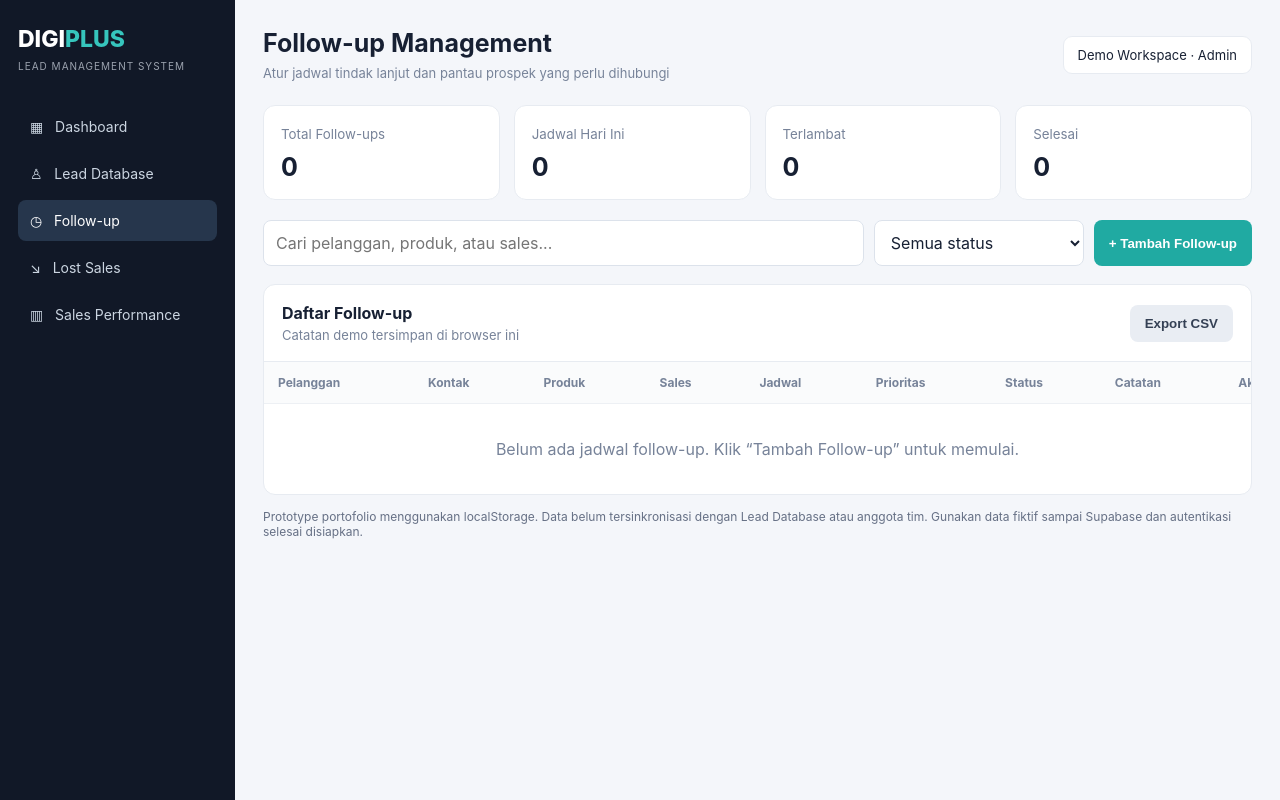
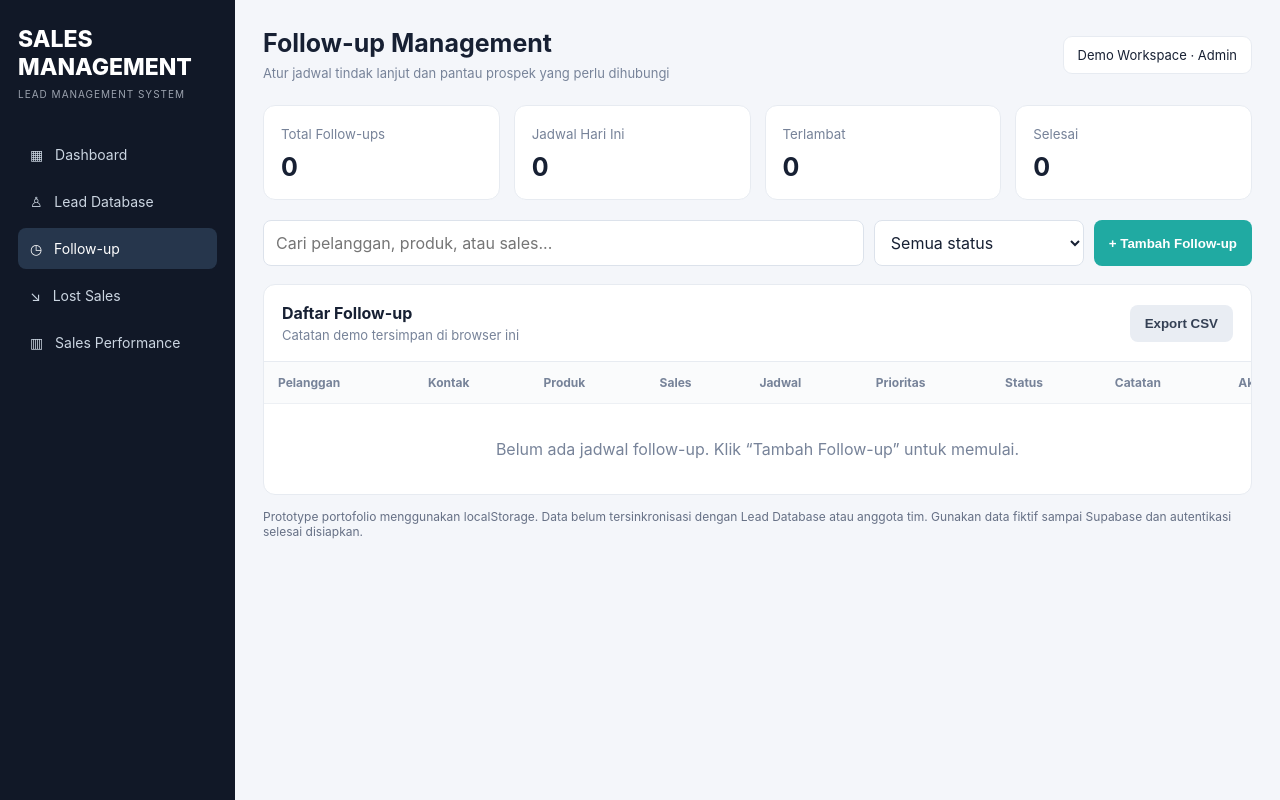
Before and after one commit to alfiriansyah/Sales-lead-management, a plain HTML site: page follow-up.html in a window 1280 px wide. Drawn offline with Linux system fonts and the light colour scheme.

Commit message:
Remove Digiplus branding from Follow Up

```diff
--- a/follow-up.html
+++ b/follow-up.html
@@ -2,7 +2,7 @@
 <html lang="id">
 <head>
 <meta charset="UTF-8"><meta name="viewport" content="width=device-width, initial-scale=1.0">
-<title>Digiplus | Follow-up Management</title>
+<title>Sales Management | Follow-up</title>
 <style>
 :root{--navy:#111827;--teal:#20aaa2;--bg:#f4f6fa;--ink:#172033;--muted:#778399;--line:#e7ebf1}
 *{box-sizing:border-box}body{margin:0;background:var(--bg);color:var(--ink);font-family:Inter,Arial,sans-serif}
@@ -22,7 +22,7 @@ table{border-collapse:collapse;width:100%;min-width:1050px}th,td{text-align:left
 @media(max-width:650px){.sidebar{position:static;width:100%;height:auto}.sub{margin-bottom:15px}.nav{display:inline-block;margin:2px;padding:9px}main{margin:0;padding:15px}header{align-items:flex-start}.stats{gap:8px}.stat{padding:13px}.stat strong{font-size:21px}.formgrid{grid-template-columns:1fr}.field.full{grid-column:auto}}
 </style></head>
 <body>
-<aside class="sidebar"><div class="brand">DIGI<span>PLUS</span></div><div class="sub">LEAD MANAGEMENT SYSTEM</div>
+<aside class="sidebar"><div class="brand">SALES MANAGEMENT</div><div class="sub">LEAD MANAGEMENT SYSTEM</div>
 <a class="nav" href="index.html">▦ &nbsp; Dashboard</a><a class="nav" href="leads.html">♙ &nbsp; Lead Database</a><a class="nav active" href="follow-up.html">◷ &nbsp; Follow-up</a><a class="nav" href="lost-sales.html">↘ &nbsp; Lost Sales</a><a class="nav" href="#" onclick="alert('Modul Sales Performance akan dibuat pada tahap berikutnya.');return false">▥ &nbsp; Sales Performance</a></aside>
 <main><header><div><h1>Follow-up Management</h1><div class="muted">Atur jadwal tindak lanjut dan pantau prospek yang perlu dihubungi</div></div><div class="profile">Demo Workspace · Admin</div></header>
 <section class="stats">
```
